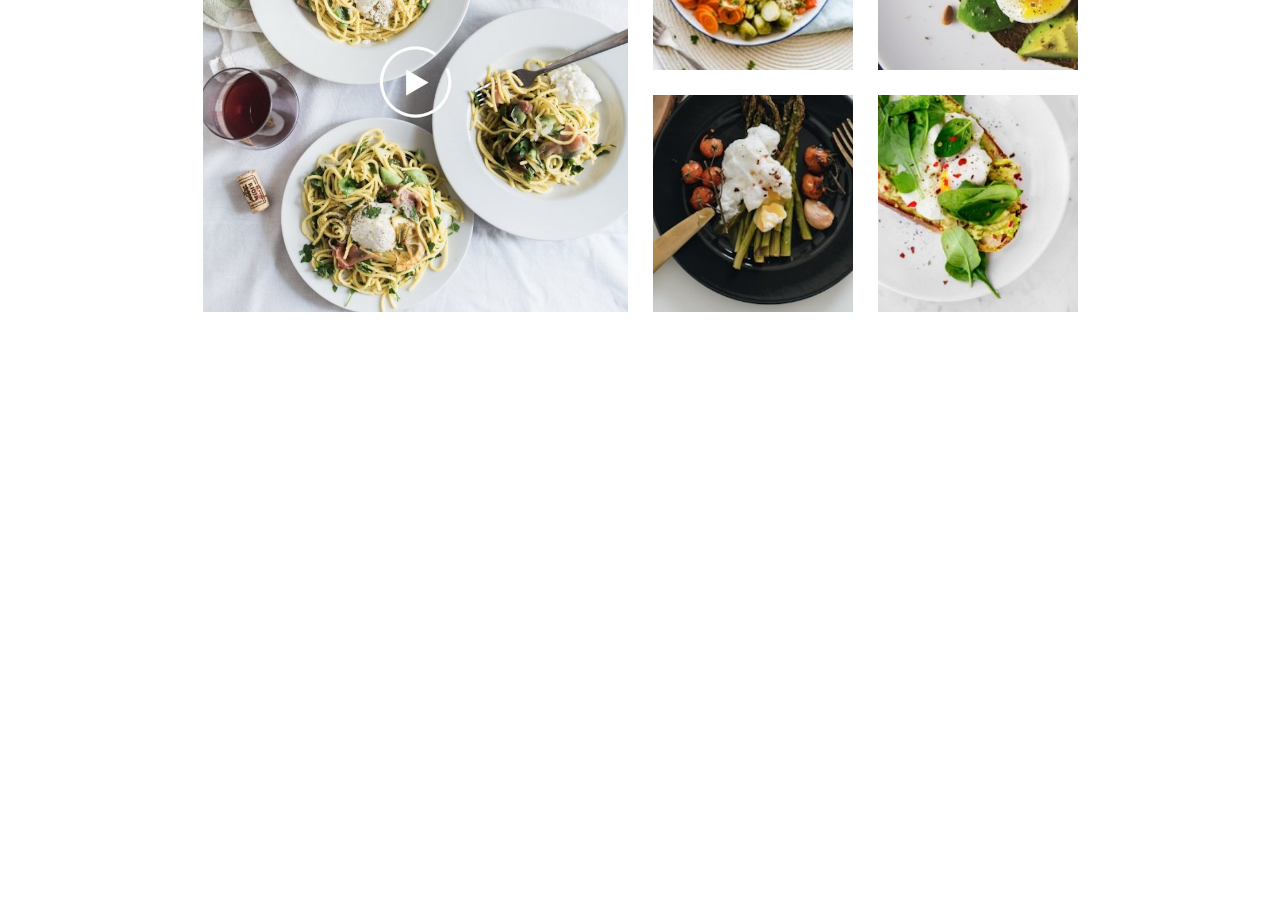
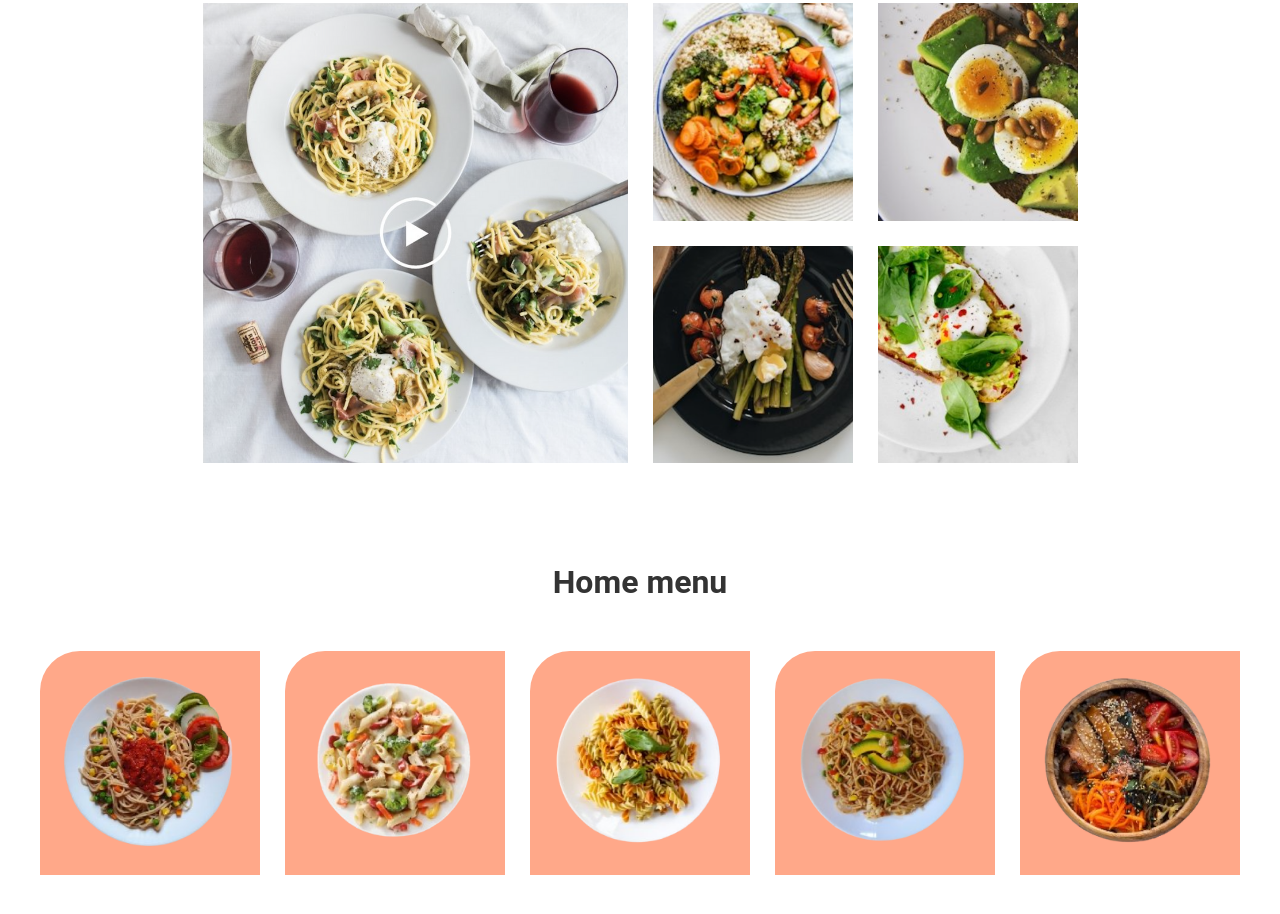
Before and after one commit to AngelTJC/cursoBasicoCssGrid, a plain HTML site: page proyecto/index.html in a window 1280 px wide. Shown: the part 744-1658 px from the top of the page. Before the commit the page ends 1156 px from the top, so only its background shows below. Drawn offline with Linux system fonts and the light colour scheme.

Commit message:
Seccion de menu de platos de comida

```diff
--- a/proyecto/index.html
+++ b/proyecto/index.html
@@ -34,6 +34,27 @@
                 <img class="dishes-item" src="./images/dish4.png" alt="Bowl de vegetales">
             </div>
         </section>
+
+        <section class="menu">
+            <h2 class="menu-title">Home menu</h2>
+            <div class="menu-grid">
+                <div class="menu-grid-item">
+                    <img src="./images/plate1.png" alt="Plato de pasta con salsa de tomate con verduras">
+                </div>
+                <div class="menu-grid-item">
+                    <img src="./images/plate2.png" alt="Plato de pasta con salsa de tomate con verduras">
+                </div>
+                <div class="menu-grid-item">
+                    <img src="./images/plate3.png" alt="Plato de pasta con salsa de tomate con verduras">
+                </div>
+                <div class="menu-grid-item">
+                    <img src="./images/plate4.png" alt="Plato de pasta con salsa de tomate con verduras">
+                </div>
+                <div class="menu-grid-item">
+                    <img src="./images/plate5.png" alt="Plato de pasta con salsa de tomate con verduras">
+                </div>
+            </div>
+        </section>
     </main>
 </body>
 
--- a/proyecto/style.css
+++ b/proyecto/style.css
@@ -10,7 +10,8 @@ main {
 .hero {
     display: grid;
     grid-template-columns: 2fr 3fr;
-    grid-auto-rows: 400px;
+    grid-auto-rows: 550px;
+    border-bottom: 1px solid #ddd;
 }
 
 .hero-image {
@@ -74,3 +75,34 @@ main {
 .dishes-item__big {
     grid-area: 1/1/3/3;
 }
+
+.menu{
+    margin-bottom: 200px;
+}
+
+.menu-title{
+    font-size: 2rem;
+    color: #333;
+    font-weight: bold;
+    text-align: center;
+    margin-bottom: 50px;
+}
+
+.menu-grid{
+    display: grid;
+    gap: 25px;
+    grid-template-columns: repeat(5,minmax(100px, 250px));
+    justify-content: center;
+}
+
+.menu-grid-item{
+    background-color: rgb(255, 168, 137);
+    padding: 15px;
+    border-top-left-radius: 40px;
+}
+
+.menu-grid-item img{
+    width: 100%;
+    height: 100%;
+    object-fit: contain;
+}
```
